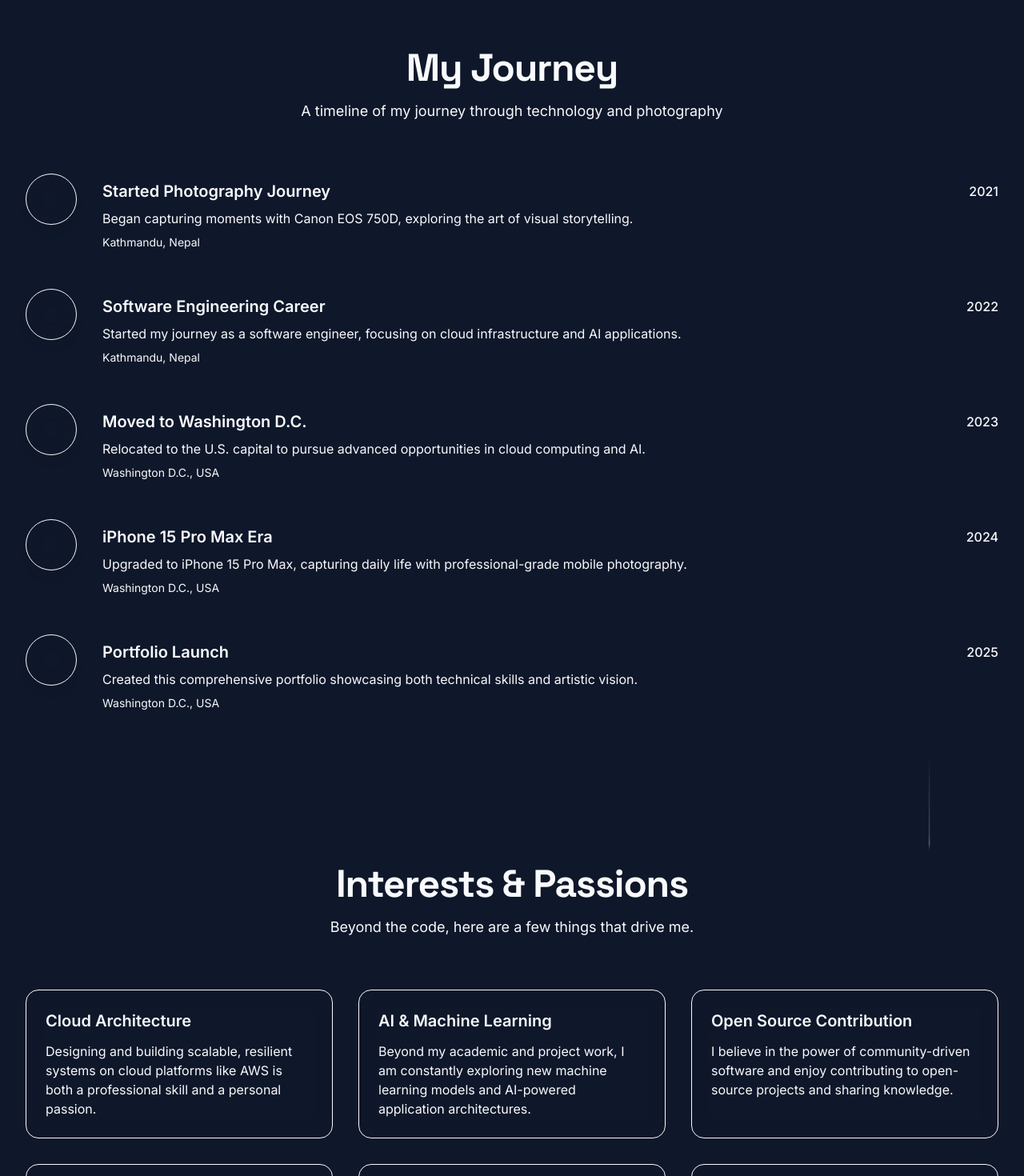
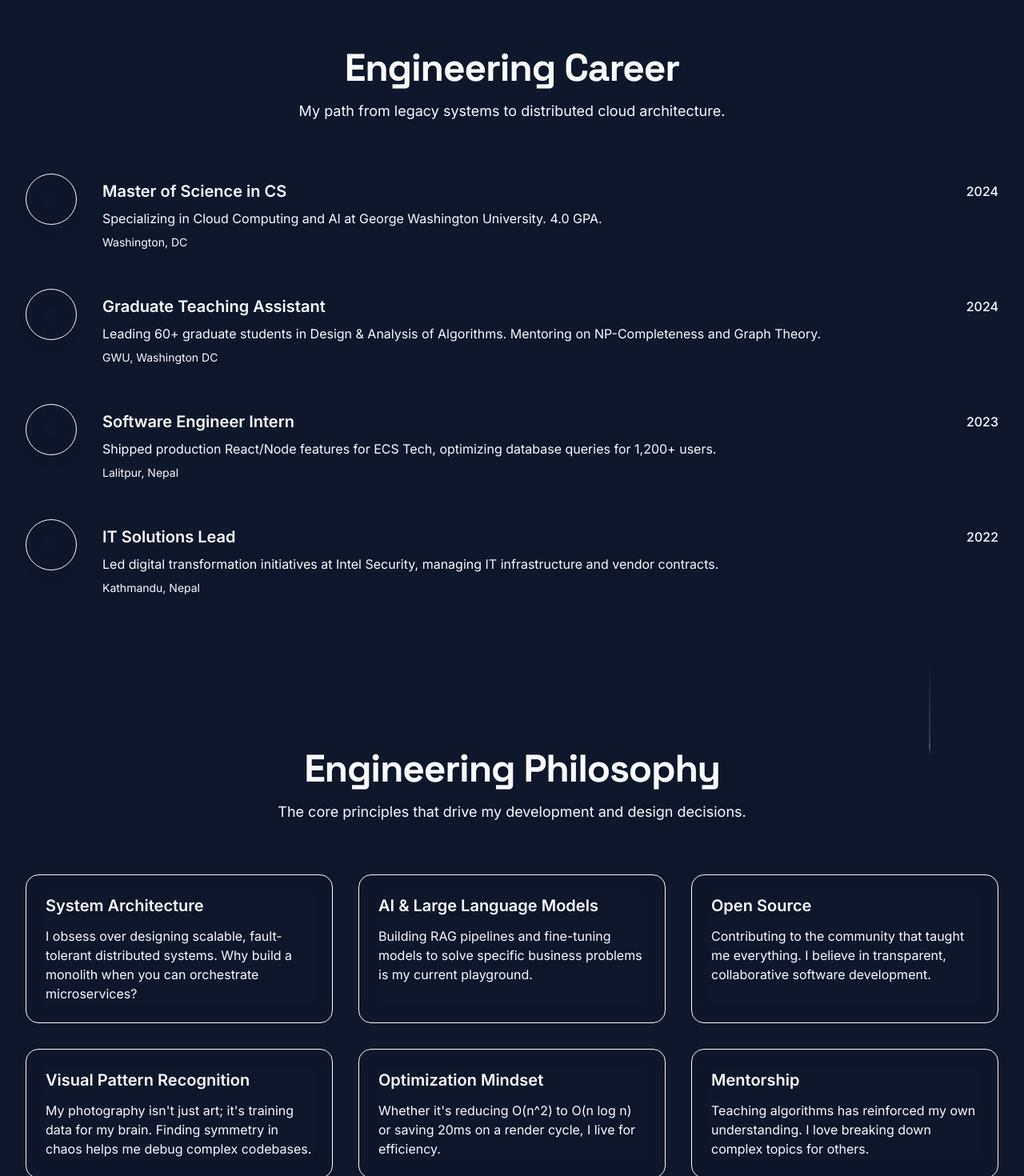
Before and after one commit to aabhiyann/portfolio-abhiyan, a React (Vite) app: page /about in a window 1280 px wide. Shown: the part 900-2370 px from the top of the page at 80% size. Built offline with nearby package versions, Linux system fonts and the light colour scheme.

Commit message:
fix(lint): remove unused imports after content purge

```diff
--- a/src/pages/About.tsx
+++ b/src/pages/About.tsx
@@ -10,72 +10,65 @@ import Button from "../components/ui/Button";
 function About() {
   const timeline = [
     {
-      year: "2021",
-      title: "Started Photography Journey",
+      year: "2024",
+      title: "Master of Science in CS",
       description:
-        "Began capturing moments with Canon EOS 750D, exploring the art of visual storytelling.",
-      location: "Kathmandu, Nepal",
+        "Specializing in Cloud Computing and AI at George Washington University. 4.0 GPA.",
+      location: "Washington, DC",
+    },
+    {
+      year: "2024",
+      title: "Graduate Teaching Assistant",
+      description:
+        "Leading 60+ graduate students in Design & Analysis of Algorithms. Mentoring on NP-Completeness and Graph Theory.",
+      location: "GWU, Washington DC",
+    },
+    {
+      year: "2023",
+      title: "Software Engineer Intern",
+      description:
+        "Shipped production React/Node features for ECS Tech, optimizing database queries for 1,200+ users.",
+      location: "Lalitpur, Nepal",
     },
     {
       year: "2022",
-      title: "Software Engineering Career",
+      title: "IT Solutions Lead",
       description:
-        "Started my journey as a software engineer, focusing on cloud infrastructure and AI applications.",
+        "Led digital transformation initiatives at Intel Security, managing IT infrastructure and vendor contracts.",
       location: "Kathmandu, Nepal",
-    },
-    {
-      year: "2023",
-      title: "Moved to Washington D.C.",
-      description:
-        "Relocated to the U.S. capital to pursue advanced opportunities in cloud computing and AI.",
-      location: "Washington D.C., USA",
-    },
-    {
-      year: "2024",
-      title: "iPhone 15 Pro Max Era",
-      description:
-        "Upgraded to iPhone 15 Pro Max, capturing daily life with professional-grade mobile photography.",
-      location: "Washington D.C., USA",
-    },
-    {
-      year: "2025",
-      title: "Portfolio Launch",
-      description:
-        "Created this comprehensive portfolio showcasing both technical skills and artistic vision.",
-      location: "Washington D.C., USA",
     },
   ];
 
   const passions = [
     {
-      title: "Cloud Architecture",
+      title: "System Architecture",
       description:
-        "Designing and building scalable, resilient systems on cloud platforms like AWS is both a professional skill and a personal passion.",
+        "I obsess over designing scalable, fault-tolerant distributed systems. Why build a monolith when you can orchestrate microservices?",
     },
     {
-      title: "AI & Machine Learning",
+      title: "AI & Large Language Models",
       description:
-        "Beyond my academic and project work, I am constantly exploring new machine learning models and AI-powered application architectures.",
+        "Building RAG pipelines and fine-tuning models to solve specific business problems is my current playground.",
     },
     {
-      title: "Open Source Contribution",
+      title: "Open Source",
       description:
-        "I believe in the power of community-driven software and enjoy contributing to open-source projects and sharing knowledge.",
+        "Contributing to the community that taught me everything. I believe in transparent, collaborative software development.",
     },
     {
-      title: "Photography",
+      title: "Visual Pattern Recognition",
       description:
-        "Photography is a creative outlet that has taught me to appreciate composition and storytelling, principles I apply to my design and development work.",
+        "My photography isn't just art; it's training data for my brain. Finding symmetry in chaos helps me debug complex codebases.",
     },
     {
-      title: "FC Barcelona",
+      title: "Optimization Mindset",
       description:
-        "As a dedicated supporter of FC Barcelona, I appreciate the strategic thinking and teamwork required to compete at the highest level.",
+        "Whether it's reducing O(n^2) to O(n log n) or saving 20ms on a render cycle, I live for efficiency.",
     },
     {
-      title: "Travel",
+      title: "Mentorship",
       description:
-        "Exploring new places and cultures, from the Himalayas to the Potomac River, provides fresh perspectives that influence my problem-solving approach.",
+        "Teaching algorithms has reinforced my own understanding. I love breaking down complex topics for others.",
     },
   ];
 
@@ -154,12 +147,12 @@ function About() {
         </div>
       </section>
 
-      {/* Journey Timeline */}
+      {/* Engineering Career */}
       <section className="py-24 bg-bg-primary">
         <div className="max-w-7xl mx-auto px-6 md:px-8">
           <SectionTitle
-            title="My Journey"
-            subtitle="A timeline of my journey through technology and photography"
+            title="Engineering Career"
+            subtitle="My path from legacy systems to distributed cloud architecture."
           />
           <div className="relative">
             <div className="absolute left-8 top-0 bottom-0 w-0.5 bg-border-primary"></div>
@@ -198,12 +191,12 @@ function About() {
         </div>
       </section>
 
-      {/* Interests & Passions */}
+      {/* Engineering Philosophy */}
       <section className="py-24 bg-bg-primary">
         <div className="max-w-7xl mx-auto px-6 md:px-8">
           <SectionTitle
-            title="Interests & Passions"
-            subtitle="Beyond the code, here are a few things that drive me."
+            title="Engineering Philosophy"
+            subtitle="The core principles that drive my development and design decisions."
           />
           <div className="grid grid-cols-1 md:grid-cols-2 lg:grid-cols-3 gap-8">
             {passions.map((passion, index) => (
--- a/src/pages/Home.tsx
+++ b/src/pages/Home.tsx
@@ -1,9 +1,7 @@
 import { Link } from "react-router-dom";
 import { motion } from "framer-motion";
 import { motionTokens } from "../utils/Motion";
-import PhotographyGallery from "../components/PhotographyGallery";
 import { projects } from "../data/projects";
-import { articles } from "../data/Articles";
 import Page from "../components/Page";
 import SectionTitle from "../components/SectionTitle";
 import Button from "../components/ui/Button";
@@ -44,14 +42,14 @@ function Home() {
     },
     {
       id: 3,
-      tag: "Photography",
-      title: "iPhone 15 Pro Max",
+      tag: "Tech Stack",
+      title: "Full-Stack + ML",
       width: 280,
       height: 200,
       x: 0,
       y: 0,
       image:
-        "https://images.unsplash.com/photo-1452587925148-ce544e77e70d?w=400&h=300&fit=crop&q=80",
+        "https://images.unsplash.com/photo-1555066931-4365d14bab8c?w=400&h=300&fit=crop&q=80",
       connections: [1, 4],
     },
     {
@@ -271,78 +269,6 @@ function Home() {
         </div>
       </section>
 
-      {/* Photography Teaser */}
-      <section className="py-24 bg-bg-primary">
-        <div className="max-w-7xl mx-auto px-6 md:px-8">
-          <SectionTitle
-            title="Photography"
-            subtitle="Debugging the real world. Finding patterns in chaos and framing what matters—a philosophy I apply to both code and composition."
-          />
-          <PhotographyGallery limit={6} />
-          <motion.div
-            className="text-center mt-12"
-            variants={motionTokens.variants.fadeUp}
-            initial="initial"
-            whileInView="animate"
-            viewport={{ once: true }}
-            transition={{
-              duration: motionTokens.duration.slow / 1000,
-              delay: 0.2,
-            }}
-          >
-            <Button as={Link} to="/photography" variant="ghost" size="lg">
-              View Gallery
-            </Button>
-          </motion.div>
-        </div>
-      </section>
-
-      {/* Digital Footprint Section */}
-      <section className="py-24 bg-bg-primary">
-        <div className="max-w-7xl mx-auto px-6 md:px-8">
-          <SectionTitle
-            title="Digital Footprint"
-            subtitle="I believe in sharing knowledge. Here are some of my thoughts and findings."
-          />
-          <div className="grid grid-cols-1 md:grid-cols-2 lg:grid-cols-3 gap-6 lg:gap-8">
-            {articles.map((article, index) => (
-              <MotionCard
-                key={article.id}
-                className="h-full"
-                variants={motionTokens.variants.fadeUp}
-                initial="initial"
-                whileInView="animate"
-                viewport={{ once: true }}
-                transition={{
-                  duration: motionTokens.duration.slow / 1000,
-                  delay: 0.1 + index * 0.1,
-                }}
-                whileHover={{ y: -8 }}
-              >
-                <a
-                  href={article.url}
-                  target="_blank"
-                  rel="noopener noreferrer"
-                  className="p-6 flex flex-col h-full"
-                >
-                  <h3 className="text-xl font-semibold mb-3 text-text-primary group-hover:text-accent-primary transition-colors font-heading">
-                    {article.title}
-                  </h3>
-                  <p className="text-text-muted text-sm mb-4 flex-grow">
-                    {article.summary}
-                  </p>
-                  <div className="mt-auto">
-                    <span className="text-accent-primary text-sm font-medium hover:text-accent-hover transition-colors">
-                      Read on {article.source} &rarr;
-                    </span>
-                  </div>
-                </a>
-              </MotionCard>
-            ))}
-          </div>
-        </div>
-      </section>
-
       {/* About Teaser */}
       <section className="py-24 bg-bg-primary">
         <div className="max-w-4xl mx-auto px-6 md:px-8 text-center">
```
